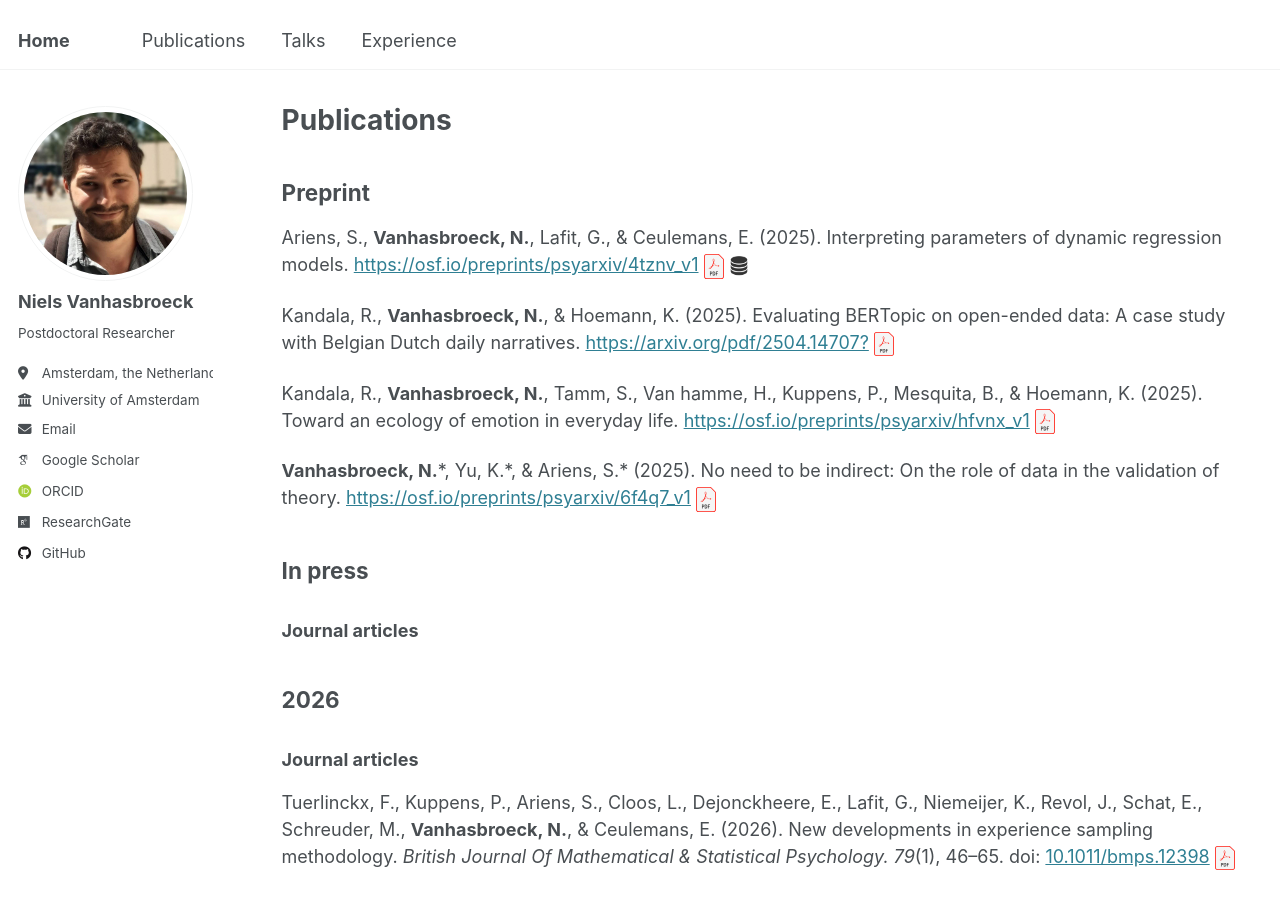
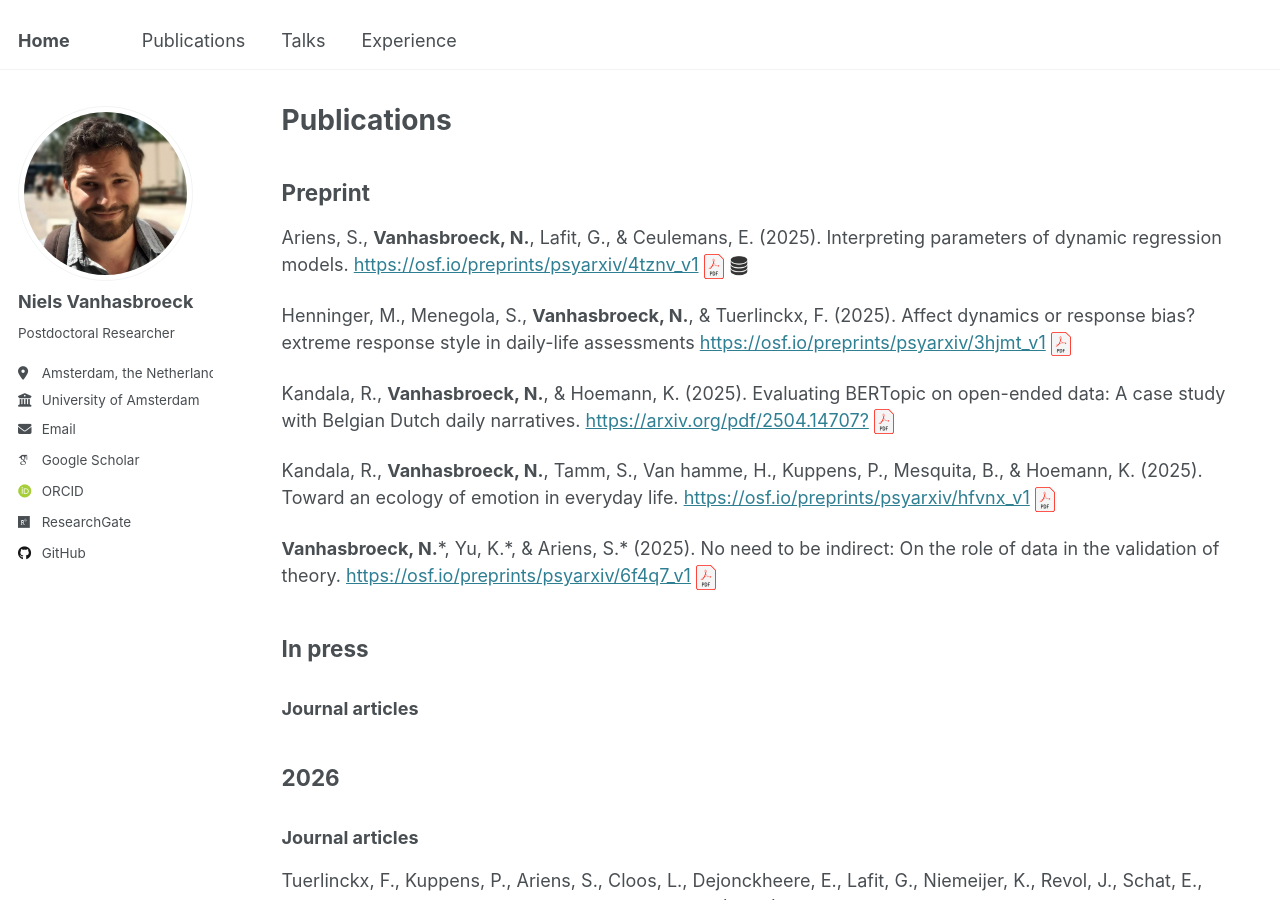
Before and after one commit to ndpvh/ndpvh.github.io, a Jekyll site: the page built from _pages/publications.md, in a window 1280 px wide and 900 px high. Built offline with Jekyll 4.4.1, drawn with Linux system fonts in a browser that asks for light colours; some web fonts are replaced.

Commit message:
Add new preprint to publications

```diff
--- a/_pages/publications.md
+++ b/_pages/publications.md
@@ -11,6 +11,10 @@ author_profile: true
 Ariens, S., **Vanhasbroeck, N.**, Lafit, G., & Ceulemans, E. (2025). Interpreting parameters of dynamic regression models. <a href="https://osf.io/preprints/psyarxiv/4tznv_v1">https://osf.io/preprints/psyarxiv/4tznv_v1</a>
 <a href="../files/Ariens_2025_IDPRM.pdf" download><image src="../images/pdf.svg" width="20rem"/></a>
 <a href="https://gitlab.kuleuven.be/u0133721/impulseR"><image src="../images/repository.png" width="20rem"/></a>
+
+Henninger, M., Menegola, S., **Vanhasbroeck, N.**, & Tuerlinckx, F. (2025). Affect dynamics or
+response bias? extreme response style in daily-life assessments <a href="https://osf.io/preprints/psyarxiv/3hjmt_v1">https://osf.io/preprints/psyarxiv/3hjmt_v1</a>
+<a href="../files/Henninger_2025_ADRB2.pdf" download><image src="../images/pdf.svg" width="20rem"/></a>
 
 Kandala, R., **Vanhasbroeck, N.**, & Hoemann, K. (2025). Evaluating BERTopic on open-ended data: A case study with Belgian Dutch daily narratives. <a href="https://arxiv.org/pdf/2504.14707?">https://arxiv.org/pdf/2504.14707?</a>
 <a href="../files/Kandala_2025_EBO.pdf" download><image src="../images/pdf.svg" width="20rem"/></a>
```
